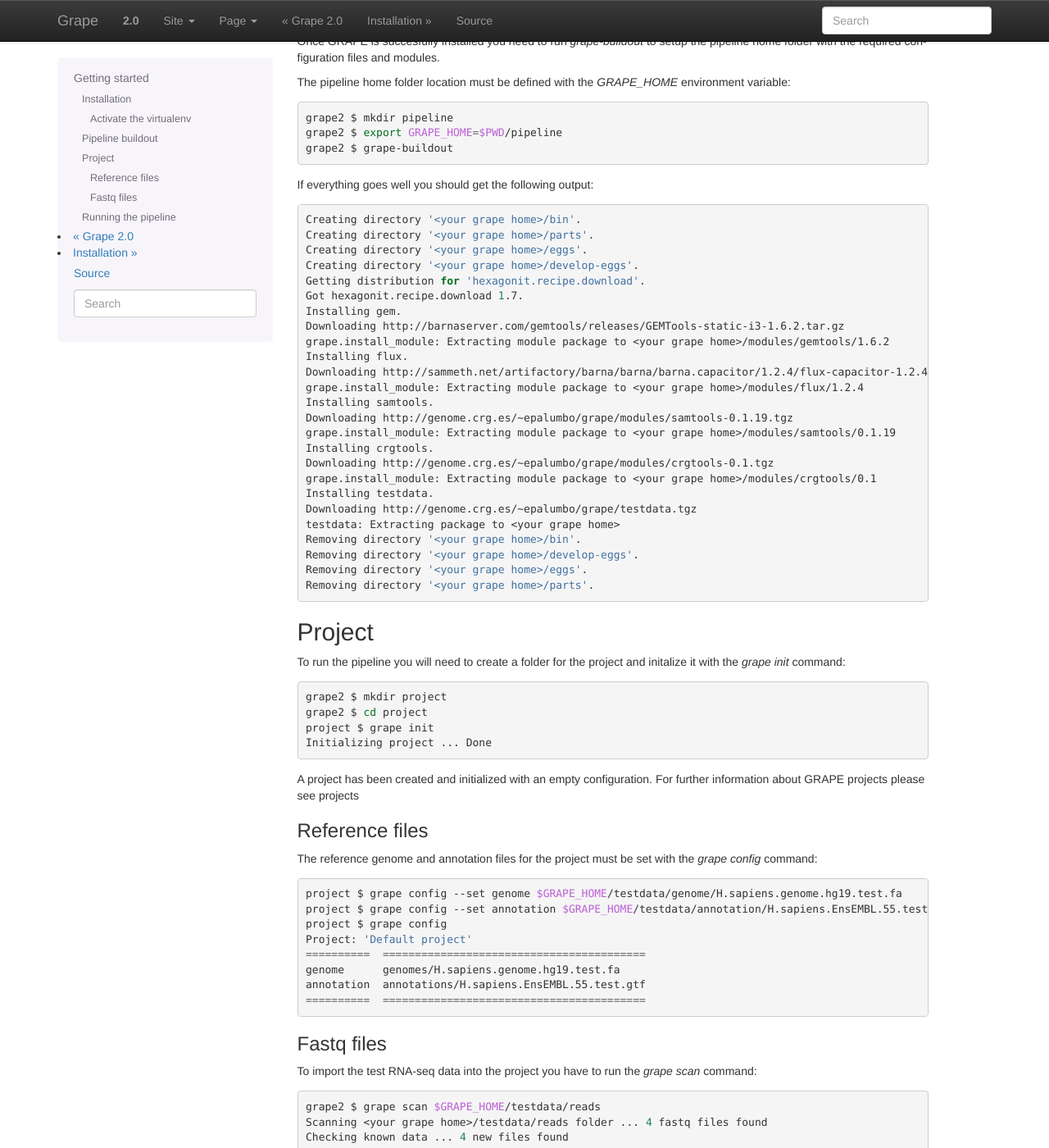
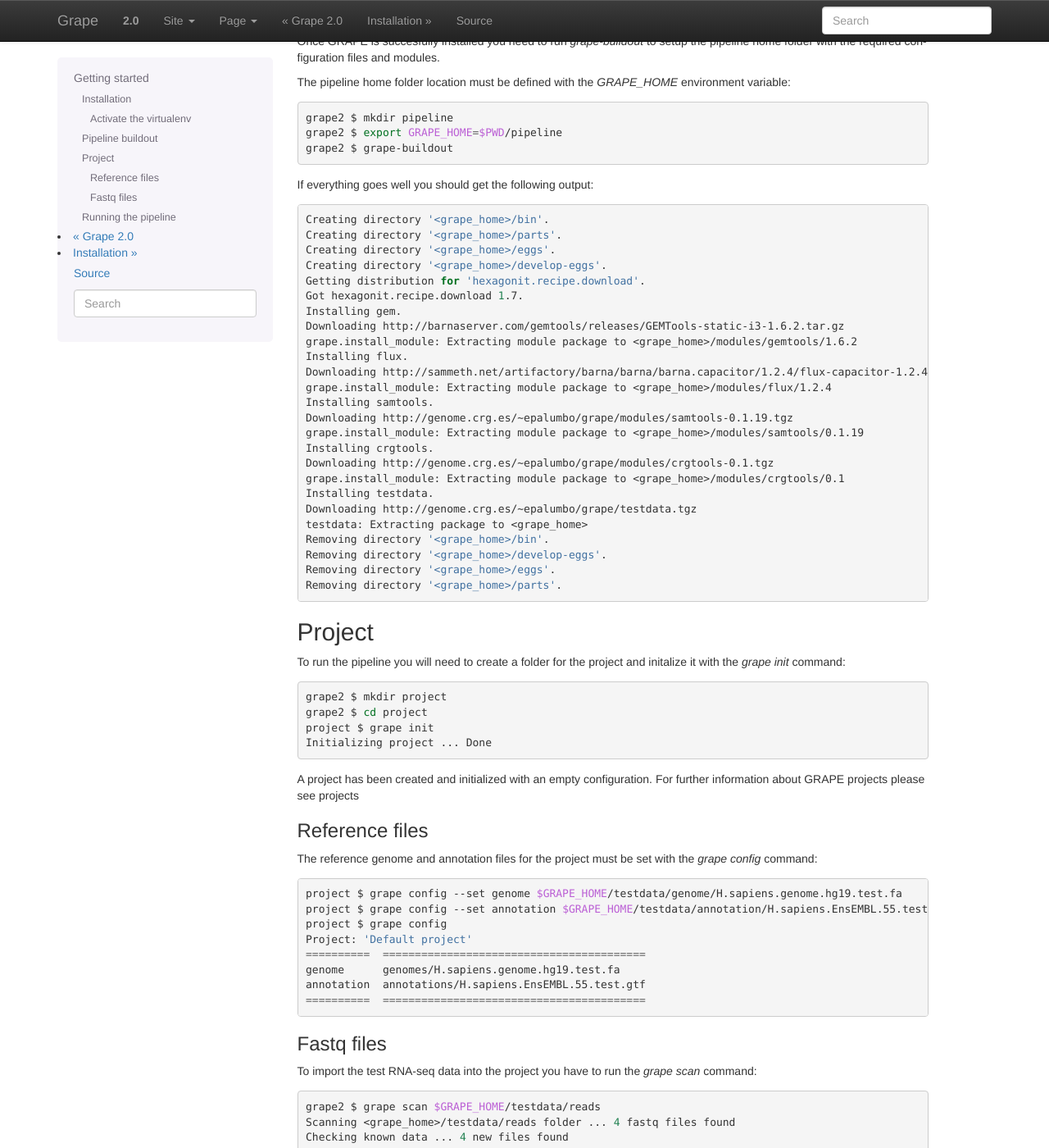
Before and after one commit to grape-pipeline/grape, a Sphinx documentation site: the page built from docs/source/getting_started.rst, in a window 1280 px wide and 1400 px high, scrolled down 586 px. Shown: the whole window at 82% size. Built offline with Sphinx 7.4.7, drawn with Linux system fonts in a browser that asks for light colours; formulas are drawn with MathJax 3; some of the changed lines change nothing that is shown; some of the changed text lies outside the part shown.

Commit message:
Syntax update

```diff
--- a/docs/source/getting_started.rst
+++ b/docs/source/getting_started.rst
@@ -1,11 +1,12 @@
----------------
+===============
 Getting started
----------------
+===============
 
-This tutorial covers all the necessary steps to setup and run the default GRAPE pipeline on the included test dataset.
+This section shows all the necessary steps to setup and run the default GRAPE pipeline on the provided test dataset.
+
 
 Installation
-------------
+============
 
 Execute the following commands to install GRAPE:
 
@@ -24,7 +25,7 @@
 .. _venv:
 
 Activate the virtualenv
-~~~~~~~~~~~~~~~~~~~~~~~
+-----------------------
 
 With the installation above you will need to activate the virtual environment each time you want to use GRAPE:
 
@@ -33,8 +34,9 @@
     $ cd grape2
     grape2 $ source bin/activate
 
+
 Pipeline buildout
------------------
+=================
 
 Once GRAPE is succesfully installed you need to run `grape-buildout` to setup the pipeline home folder with the required configuration files and modules.
 
@@ -50,35 +52,35 @@
 
 .. code-block:: bash
 
-    Creating directory '<your grape home>/bin'.
-    Creating directory '<your grape home>/parts'.
-    Creating directory '<your grape home>/eggs'.
-    Creating directory '<your grape home>/develop-eggs'.
+    Creating directory '<grape_home>/bin'.
+    Creating directory '<grape_home>/parts'.
+    Creating directory '<grape_home>/eggs'.
+    Creating directory '<grape_home>/develop-eggs'.
     Getting distribution for 'hexagonit.recipe.download'.
     Got hexagonit.recipe.download 1.7.
     Installing gem.
     Downloading http://barnaserver.com/gemtools/releases/GEMTools-static-i3-1.6.2.tar.gz
-    grape.install_module: Extracting module package to <your grape home>/modules/gemtools/1.6.2
+    grape.install_module: Extracting module package to <grape_home>/modules/gemtools/1.6.2
     Installing flux.
     Downloading http://sammeth.net/artifactory/barna/barna/barna.capacitor/1.2.4/flux-capacitor-1.2.4.tgz
-    grape.install_module: Extracting module package to <your grape home>/modules/flux/1.2.4
+    grape.install_module: Extracting module package to <grape_home>/modules/flux/1.2.4
     Installing samtools.
     Downloading http://genome.crg.es/~epalumbo/grape/modules/samtools-0.1.19.tgz
-    grape.install_module: Extracting module package to <your grape home>/modules/samtools/0.1.19
+    grape.install_module: Extracting module package to <grape_home>/modules/samtools/0.1.19
     Installing crgtools.
     Downloading http://genome.crg.es/~epalumbo/grape/modules/crgtools-0.1.tgz
-    grape.install_module: Extracting module package to <your grape home>/modules/crgtools/0.1
+    grape.install_module: Extracting module package to <grape_home>/modules/crgtools/0.1
     Installing testdata.
     Downloading http://genome.crg.es/~epalumbo/grape/testdata.tgz
-    testdata: Extracting package to <your grape home>
-    Removing directory '<your grape home>/bin'.
-    Removing directory '<your grape home>/develop-eggs'.
-    Removing directory '<your grape home>/eggs'.
-    Removing directory '<your grape home>/parts'.
+    testdata: Extracting package to <grape_home>
+    Removing directory '<grape_home>/bin'.
+    Removing directory '<grape_home>/develop-eggs'.
+    Removing directory '<grape_home>/eggs'.
+    Removing directory '<grape_home>/parts'.
 
 
 Project
--------
+=======
 
 To run the pipeline you will need to create a folder for the project and initalize it with the `grape init` command:
 
@@ -92,7 +94,7 @@
 A project has been created and initialized with an empty configuration. For further information about GRAPE projects please see :ref:`projects`
 
 Reference files
-~~~~~~~~~~~~~~~
+---------------
 
 The reference genome and annotation files for the project must be set with the `grape config` command:
 
@@ -108,14 +110,14 @@
     ==========  =========================================
 
 Fastq files
-~~~~~~~~~~~
+-----------
 
 To import the test RNA-seq data into the project you have to run the `grape scan` command:
 
 .. code-block:: bash
 
     grape2 $ grape scan $GRAPE_HOME/testdata/reads
-    Scanning <your grape home>/testdata/reads folder ... 4 fastq files found
+    Scanning <grape_home>/testdata/reads folder ... 4 fastq files found
     Checking known data ... 4 new files found
     Adding 'testB':  data/testB_1.fastq.gz
     Adding 'testB':  data/testB_2.fastq.gz
@@ -140,7 +142,7 @@
 
 
 Running the pipeline
---------------------
+====================
 
 You can run the pipeline for all the test files from within the project folder with the `grape run` command. Before actually running, you can perform a dry run::
 
```
